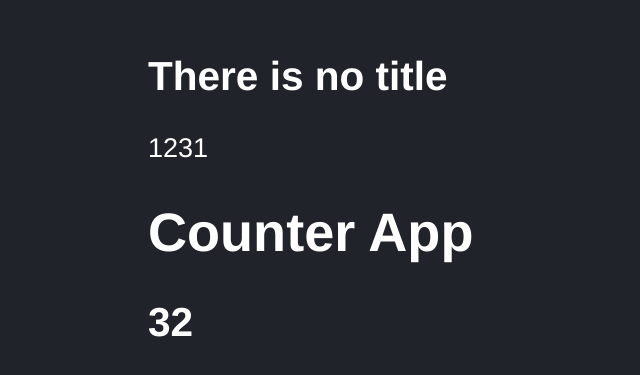
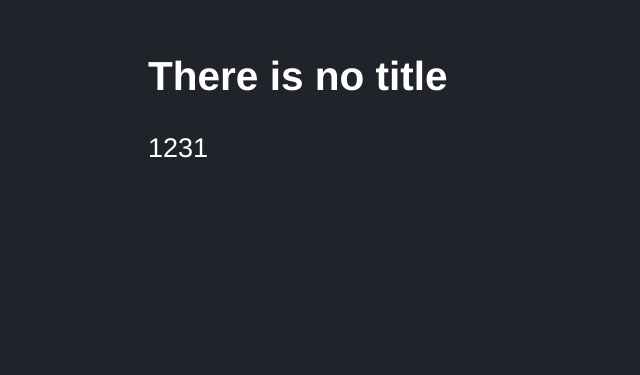
Before and after one commit to Davidcastel26/HooksReact, a React (Vite) app in the folder counterVite/: page / in a window 1280 px wide. Shown: the part 129-504 px from the top of the page, without its empty margins (0-640 px from the left). Built offline with nearby package versions, Linux system fonts and the light colour scheme.

Commit message:
Update ProjectApp.jsx

```diff
--- a/counterVite/src/ProjectApp.jsx
+++ b/counterVite/src/ProjectApp.jsx
@@ -1,4 +1,3 @@
-import { CounterApp } from './CounterApp';
 import { FirstApp } from './FirstApp'
 
 export const App = () => {
@@ -7,7 +6,6 @@ export const App = () => {
             {/* <h1>Hola perros</h1> */}
             {/* <FirstApp /> */}
             <FirstApp  subTitle="123"/>
-            <CounterApp value={32}/>
         </div>
     );
 }
```
